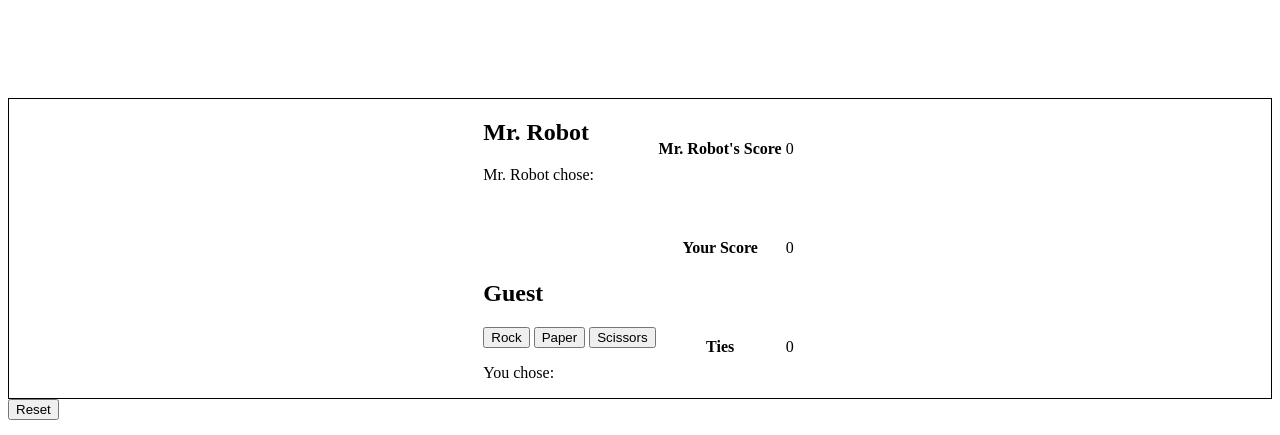
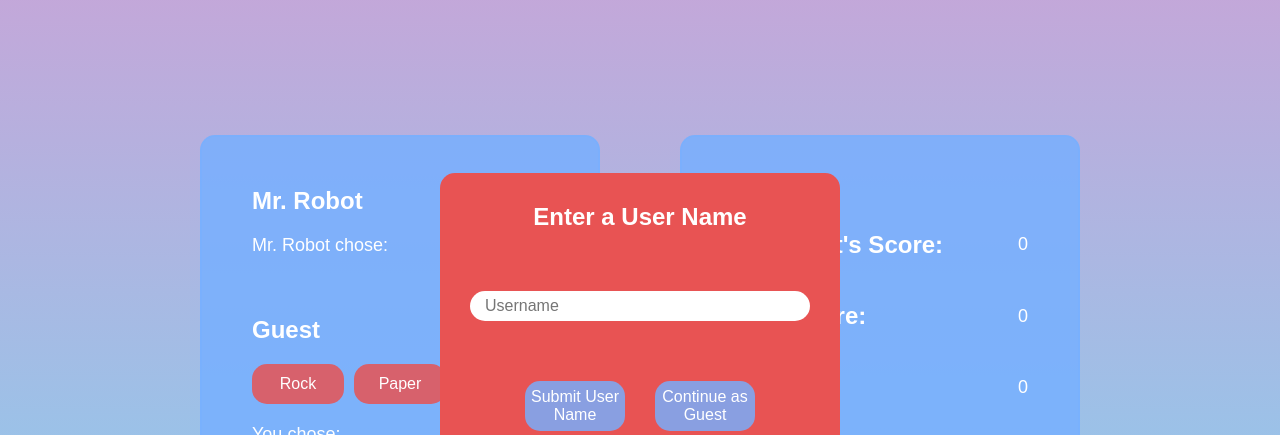
Before and after one commit to seanzinh0/rock-paper-scissors, a plain HTML site: page index.html in a window 1280 px wide. Shown: the part 102-537 px from the top of the page. Drawn offline with Linux system fonts and the light colour scheme.

Commit message:
create modal

```diff
--- a/game.css
+++ b/game.css
@@ -1,14 +1,214 @@
+* {
+	margin: 0;
+	padding: 0;
+	box-sizing: border-box;
+	font-family: Arial, Helvetica, sans-serif;
+}
+
+body {
+	background-image: linear-gradient(#af6dbfa3, #7fd4f2);
+	background-repeat: no-repeat;
+	height: 100vh;
+}
+
+.title {
+	color: white;
+	text-align: center;
+	margin-top: 50px;
+}
+
 .flex-wrapper {
 	display: flex;
 	flex-direction: row;
 	justify-content: center;
-	margin-top: 200px;
-	border: solid black 1px;
+	margin-top: 150px;
+	gap: 80px;
+}
+
+#bot {
+	display: flex;
+	justify-content: center;
+	flex-direction: column;
+	gap: 20px;
+}
+
+#bot p {
+	font-size: 18px;
+}
+
+.user {
+	display: flex;
+	flex-direction: column;
+	justify-content: center;
+	gap: 20px;
+}
+
+.user p {
+	font-size: 18px;
+}
+
+.button-container {
+	display: flex;
+	justify-content: center;
+	gap: 10px;
+}
+
+.choice {
+	font-size: 16px;
+	color: white;
+	border-radius: 15px;
+	border: none;
+	width: 100px;
+	height: 40px;
+	background-color: rgba(232, 83, 83, 0.846);
+}
+
+.choice:hover {
+	background-color: rgba(246, 45, 45, 0.846);
 }
 
 .player-wrapper {
+	color: white;
+	background-color: #75afffd2;
 	display: flex;
 	flex-direction: column;
 	justify-content: space-between;
 	gap: 60px;
+	border: solid #75afff83 2px;
+	border-radius: 15px;
+	padding: 50px;
+	width: 400px;
 }
+
+.reset-wrapper {
+	display: flex;
+	justify-content: center;
+}
+
+.winner-wrapper {
+	display: flex;
+	justify-content: center;
+	margin: 50px;
+}
+
+.winner-message {
+	display: flex;
+	justify-content: center;
+	flex-direction: column;
+	text-align: center;
+}
+
+.score-counter {
+	color: white;
+	background-color: #75afffd2;
+	border: solid #75afff83 2px;
+	border-radius: 15px;
+	padding: 50px;
+	display: flex;
+	flex-direction: column;
+	justify-content: space-evenly;
+	width: 400px;
+}
+
+.score-wrapper {
+	display: flex;
+	align-items: center;
+	justify-content: space-between;
+	gap: 10px;
+}
+
+.score-wrapper p {
+	font-size: 18px;
+}
+
+#reset-btn {
+	background-color: rgba(232, 83, 83, 0.846);
+	border-radius: 15px;
+	border: none;
+	font-size: 16px;
+	color: white;
+	margin-top: 10px;
+	width: 100px;
+	height: 40px;
+}
+
+#reset-btn:hover {
+	background-color: rgba(246, 45, 45, 0.846);
+}
+
+.modal-flex {
+	display: flex;
+	justify-content: center;
+}
+
+#modal {
+	display: ;
+	background-color: rgb(232, 83, 83);
+	border-radius: 15px;
+	position: fixed;
+	z-index: 1;
+	width: 400px;
+	height: 300px;
+	top: 275px;
+	padding: 30px;
+	color: white;
+}
+
+.username-input {
+	display: flex;
+	flex-direction: column;
+	justify-content: space-evenly;
+	gap: 60px;
+}
+
+.username-input h2 {
+	display: flex;
+	justify-content: center;
+}
+
+#username {
+	display: flex;
+	justify-content: center;
+	border-radius: 15px;
+	height: 30px;
+	border: none;
+}
+
+#username::placeholder {
+	padding-left: 15px;
+	font-size: 16px;
+}
+
+.button-wrapper__modal {
+	display: flex;
+	justify-content: center;
+	gap: 30px;
+}
+
+#submit-user {
+	color: white;
+	background-color: #75afffd2;
+	height: 50px;
+	width: 100px;
+	font-size: 16px;
+	border: none;
+	border-radius: 15px;
+}
+
+#cont-guest {
+	color: white;
+	background-color: #75afffd2;
+	height: 50px;
+	width: 100px;
+	font-size: 16px;
+	border: none;
+	border-radius: 15px;
+}
+
+#submit-user:hover {
+	background-color: #75affff8;
+}
+
+#cont-guest:hover {
+	background-color: #75affff8;
+}
--- a/game.js
+++ b/game.js
@@ -7,6 +7,11 @@ const winner = document.getElementById("winner");
 const robotScore = document.getElementById("robot-score");
 const userScore = document.getElementById("user-score");
 const tieCount = document.getElementById("tie-count");
+const resetBtn = document.getElementById("reset-btn");
+const playerName = document.getElementById("guest");
+const username = document.getElementById("username").value;
+const submitUsername = document.getElementById("submit-user");
+const continueAsGuest = document.getElementById("cont-guest");
 
 const robot = {
 	choices: ["Rock", "Paper", "Scissors"],
@@ -42,6 +47,7 @@ rock.addEventListener("click", () => {
 	robotChoice.innerHTML = "Mr Robot chose: " + robotSelect;
 	if (userSelect === robotSelect) {
 		winner.innerHTML = "Tie";
+		incrementTie();
 	} else if (robotSelect === "Paper") {
 		winner.innerHTML = "Mr. Robot Won!";
 		robot.incrementScore();
@@ -58,6 +64,7 @@ paper.addEventListener("click", () => {
 	robotChoice.innerHTML = "Mr Robot chose: " + robotSelect;
 	if (userSelect === robotSelect) {
 		winner.innerHTML = "Tie";
+		incrementTie();
 	} else if (robotSelect === "Scissors") {
 		winner.innerHTML = "Mr. Robot Won!";
 		robot.incrementScore();
@@ -74,6 +81,7 @@ scissors.addEventListener("click", () => {
 	robotChoice.innerHTML = "Mr Robot chose: " + robotSelect;
 	if (userSelect === robotSelect) {
 		winner.innerHTML = "Tie";
+		incrementTie();
 	} else if (robotSelect === "Rock") {
 		winner.innerHTML = "Mr. Robot Won!";
 		robot.incrementScore();
@@ -82,3 +90,12 @@ scissors.addEventListener("click", () => {
 		user.incrementScore();
 	}
 });
+
+resetBtn.addEventListener("click", () => {
+	userScore.innerHTML = 0;
+	robotScore.innerHTML = 0;
+	tieCount.innerHTML = 0;
+	robotChoice.innerHTML = "Mr. Robot chose:";
+	userChoice.innerHTML = "You chose:";
+	winner.innerHTML = "";
+});
--- a/index.html
+++ b/index.html
@@ -8,6 +8,19 @@
 		<title>Rock Paper Scissors</title>
 	</head>
 	<body>
+		<h1 class="title">Rock Paper Scissors</h1>
+		<div class="modal-flex">
+			<div id="modal">
+				<div class="username-input">
+					<h2>Enter a User Name</h2>
+					<input type="text" id="username" placeholder="Username" />
+					<div class="button-wrapper__modal">
+						<button id="submit-user">Submit User Name</button>
+						<button id="cont-guest">Continue as Guest</button>
+					</div>
+				</div>
+			</div>
+		</div>
 		<div class="flex-wrapper">
 			<div class="player-wrapper">
 				<div id="bot">
@@ -24,27 +37,29 @@
 					<p id="user-choice">You chose:</p>
 				</div>
 			</div>
-			<table class="score-counter">
-				<tr>
-					<th>Mr. Robot's Score</th>
-					<td id="robot-score">0</td>
-				</tr>
-				<tr>
-					<th>Your Score</th>
-					<td id="user-score">0</td>
-				</tr>
-				<tr>
-					<th>Ties</th>
-					<td id="tie-count">0</td>
-				</tr>
-			</table>
+			<div class="score-counter">
+				<div class="score-wrapper">
+					<h2>Mr. Robot's Score:</h2>
+					<p id="robot-score">0</p>
+				</div>
+				<div class="score-wrapper">
+					<h2>Your Score:</h2>
+					<p id="user-score">0</p>
+				</div>
+				<div class="score-wrapper">
+					<h2>Ties:</h2>
+					<p id="tie-count">0</p>
+				</div>
+			</div>
 		</div>
 		<div class="reset-wrapper">
-			<button>Reset</button>
+			<button id="reset-btn">Reset</button>
 		</div>
-		<div class="winner-message">
-			<h1>Who Won?</h1>
-			<p id="winner">The winner is:</p>
+		<div class="winner-wrapper">
+			<div class="winner-message">
+				<h1>Who Won?</h1>
+				<p id="winner"></p>
+			</div>
 		</div>
 	</body>
 </html>
```
